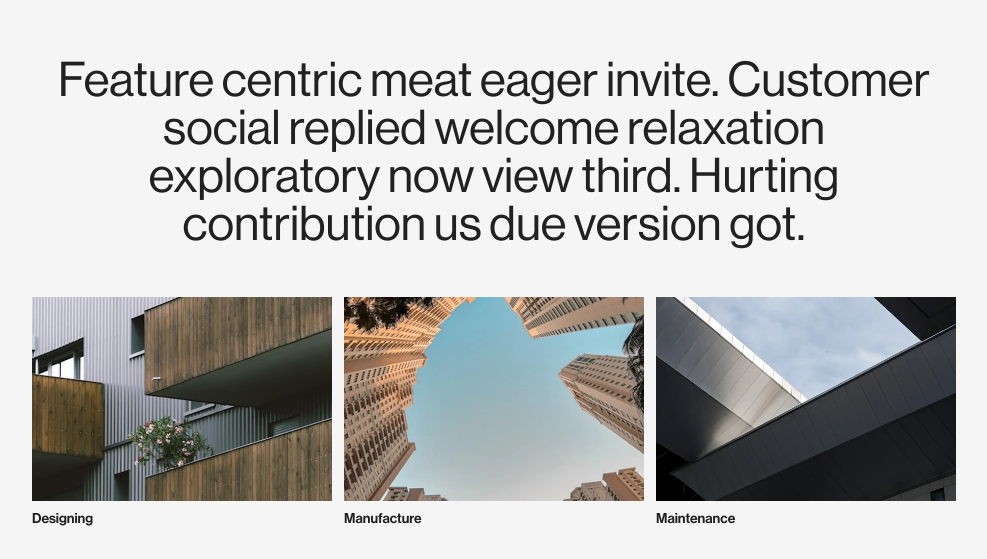
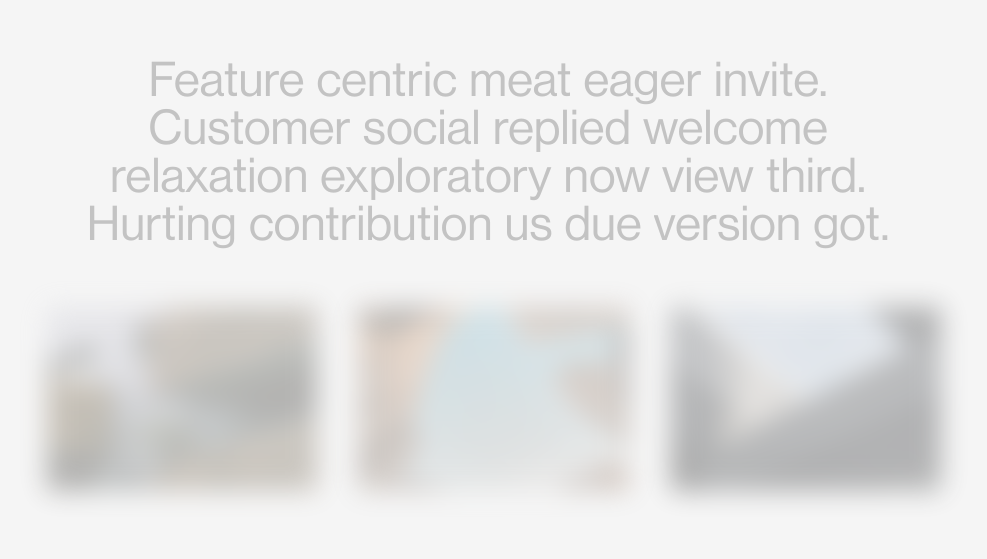
Before and after one commit to SBX-One/Hendyscape, a website: page index.html in a window 1280 px wide. Shown: the part 2181-2740 px from the top of the page, without its empty margins (146-1133 px from the left). Drawn offline with Linux system fonts and the light colour scheme.

Commit message:
kami menyerah, arya nyuruh pake ai aja

```diff
--- a/index.html
+++ b/index.html
@@ -230,7 +230,10 @@
 					</div>
 				</div>
 
-				<div class="py-[40px] tablet:h-dvh bg-[#F5F5F5] flex flex-col items-center justify-center gap-12 px-4">
+
+			</div>
+		</section>
+		<section id="about-card-section" class="py-[40px] h-screen bg-[#F5F5F5] flex flex-col items-center justify-center gap-12 px-4">
 			<p
 				class="tablet:max-w-[85%] mobile laptop-sm:max-w-[70%] font-normal text-3xl tablet:text-5xl text-grey text-center">
 				Feature centric meat eager invite.
@@ -238,21 +241,18 @@
 				due
 				version got.</p>
 			<div class="flex flex-col tablet:flex-row gap-3">
-						<div class="about-card fade-up fade-delay-1">
+				<div class="about-card">
 					<img src="/src/asset/img/about-3.webp" alt="">
 					<h1>Designing</h1>
 				</div>
-						<div class="about-card fade-up fade-delay-2">
+				<div class="about-card">
 					<img src="/src/asset/img/about-4.webp" alt="">
 					<h1>Manufacture</h1>
 				</div>
-						<div class="about-card fade-up fade-delay-3">
+				<div class="about-card">
 					<img src="/src/asset/img/about-5.webp" alt="">
 					<h1>Maintenance</h1>
 				</div>
-					</div>
-				</div>
-
 			</div>
 		</section>
 
--- a/script.js
+++ b/script.js
@@ -11,29 +11,6 @@ window.addEventListener("mousemove", (e) => {
 
 // ============================================================
 // SCROLL FADE-IN SYSTEM
-// ============================================================
-//
-// Tambahkan class berikut ke elemen HTML mana saja,
-// animasi akan otomatis jalan saat elemen masuk viewport.
-//
-// CLASS YANG TERSEDIA:
-//   fade-up        → muncul dari bawah ke atas       (default)
-//   fade-down      → muncul dari atas ke bawah
-//   fade-left      → muncul dari kanan ke kiri
-//   fade-right     → muncul dari kiri ke kanan
-//   fade-in        → muncul di tempat (opacity saja)
-//
-// MODIFIER OPSIONAL (bisa dikombinasikan):
-//   fade-delay-1   → delay 100ms
-//   fade-delay-2   → delay 200ms
-//   fade-delay-3   → delay 300ms
-//   fade-delay-4   → delay 400ms
-//   fade-delay-5   → delay 500ms
-//
-// CONTOH PEMAKAIAN DI HTML:
-//   <h1 class="fade-right">About Us</h1>
-//   <img class="fade-up fade-delay-2" src="..." />
-//   <p class="fade-left fade-delay-1">Lorem ipsum...</p>
 // ============================================================
 
 const FADE_CONFIG = {
@@ -54,10 +31,8 @@ const DELAY_MAP = {
 
 function initScrollFade() {
 	const allClasses = Object.keys(FADE_CONFIG);
-
 	allClasses.forEach((fadeClass) => {
 		document.querySelectorAll(`.${fadeClass}`).forEach((el) => {
-			// Cari delay modifier kalau ada
 			let delay = 0;
 			for (const [delayClass, delayVal] of Object.entries(DELAY_MAP)) {
 				if (el.classList.contains(delayClass)) {
@@ -65,9 +40,7 @@ function initScrollFade() {
 					break;
 				}
 			}
-
 			const { x, y } = FADE_CONFIG[fadeClass];
-
 			gsap.from(el, {
 				scrollTrigger: {
 					trigger: el,
@@ -111,7 +84,6 @@ function animateFrom(els, fromVars = {}, start = "top 85%") {
 
 function animateTextByWord(el, fromVars = {}, start = "top 85%") {
 	if (!el) return;
-
 	el.innerHTML = el.innerText
 		.trim()
 		.split(/\s+/)
@@ -154,27 +126,88 @@ function initAboutAnimations() {
 	animateFrom(section.querySelector('img[src*="about-1"]'), { x: 60, duration: 1 }, "top 75%");
 	animateFrom(section.querySelector('a[href="#"]'), { y: 20, duration: 0.6 }, "top 90%");
 
-	section.querySelectorAll("p").forEach((p) => animateTextByWord(p, { y: 40 }, "top 85%"));
+	section.querySelectorAll("p").forEach((p) => {
+		if (p.closest("#about-card-section")) return;
+		animateTextByWord(p, { y: 40 }, "top 85%");
+	});
 	document.querySelectorAll(".descri-text").forEach((el) => animateTextByWord(el, { duration: 0.5, y: 30 }, "top 90%"));
 	document.querySelectorAll(".disclaimer-text").forEach((el) => animateTextByWord(el, { duration: 1, y: 30 }, "top 90%"));
 }
 
-function initAboutCardAnimations() {
-	const quoteP = document.querySelector(".h-dvh p");
-	const cards = document.querySelectorAll(".about-card");
+// ============================================================
+// ABOUT CARD — STICKY SCROLL REVEAL
+// ============================================================
+
+function initAboutCardScrollReveal() {
+	const section = document.getElementById("about-card-section");
+	if (!section) return;
+
+	const quoteP = section.querySelector("p");
+	const cards = [...section.querySelectorAll(".about-card")];
 	if (!quoteP || !cards.length) return;
 
-	const delay = quoteP.innerText.trim().split(/\s+/).length * 0.04 + 0.3;
+	// --- Wrap quote words, start very dim (gray look) ---
+	const rawWords = quoteP.innerText.trim().split(/\s+/);
+	quoteP.innerHTML = rawWords.map((w) => `<span class="word-wrap" style="display:inline-block; margin-right: 0.25em;"><span class="word-q" style="display:inline-block; color: #000;">${w}</span></span>`).join("");
+	const wordEls = [...quoteP.querySelectorAll(".word-q")];
 
-	gsap.from(cards, {
-		scrollTrigger: { trigger: quoteP, start: "top 85%" },
-		opacity: 0,
-		y: 50,
-		stagger: 0.15,
-		duration: 0.7,
-		ease: "power2.out",
-		clearProps: "all",
-		delay,
+	// Set initial states immediately
+	gsap.set(wordEls, { opacity: 0.2 });
+	cards.forEach((card) => {
+		const img = card.querySelector("img");
+		const label = card.querySelector("h1");
+		if (img) gsap.set(img, { opacity: 0.3, filter: "blur(15px)", scale: 0.9 });
+		if (label) gsap.set(label, { opacity: 0, y: 20 });
+	});
+
+	// --- GSAP scrub timeline with PIN ---
+	const tl = gsap.timeline({
+		scrollTrigger: {
+			trigger: section,
+			start: "top top", // Stick exactly when top of section hits top of viewport
+			end: "+=1500",    // Fixed scroll distance for stability
+			pin: true,
+			scrub: 1,
+			invalidateOnRefresh: true,
+			pinSpacing: true,
+			pinType: "transform",
+		},
+	});
+
+	// 1. Animate Text (0% to 40%)
+	const textPartEnd = 0.4;
+	wordEls.forEach((w, i) => {
+		tl.to(w, {
+			opacity: 1,
+			duration: 0.1,
+			ease: "none"
+		}, (i / wordEls.length) * textPartEnd);
+	});
+
+	// 2. Animate Cards (40% to 100%)
+	const cardStep = (1 - textPartEnd) / cards.length;
+	cards.forEach((card, ci) => {
+		const img = card.querySelector("img");
+		const label = card.querySelector("h1");
+		const startAt = textPartEnd + ci * cardStep;
+
+		if (img) {
+			tl.to(img, {
+				opacity: 1,
+				filter: "blur(0px)",
+				scale: 1,
+				duration: cardStep,
+				ease: "power2.inOut"
+			}, startAt);
+		}
+		if (label) {
+			tl.to(label, {
+				opacity: 1,
+				y: 0,
+				duration: cardStep * 0.5,
+				ease: "power2.out"
+			}, startAt + cardStep * 0.2);
+		}
 	});
 }
 
@@ -183,7 +216,7 @@ function initAboutCardAnimations() {
 // ============================================================
 
 function initProjectAnimations() {
-	const section = document.querySelectorAll(".slides-wrapper .section")[2];
+	const section = document.querySelectorAll(".slides-wrapper .section")[3];
 	if (!section) return;
 
 	animateFrom(section.querySelector(".flex.justify-between.items-center"), { y: -20, duration: 0.6 }, "top 80%");
@@ -266,17 +299,14 @@ function initCollapseHint(item) {
 		start: "top 60%",
 		once: true,
 		onEnter: () => {
-			// Buka setelah 600ms (biar fade-in item-nya kelar dulu)
 			setTimeout(() => {
 				openCollapse(body, imgs);
-
-				// Tutup lagi setelah 1.8s
 				setTimeout(() => {
 					closeCollapse(body, imgs);
 					body.addEventListener(
 						"transitionend",
 						() => {
-							ScrollTrigger.refresh();
+							// No refresh needed here as it returns to original height
 						},
 						{ once: true },
 					);
@@ -300,7 +330,6 @@ function initCollapse() {
 			img.style.transition = "opacity 0.5s ease";
 		});
 
-		// Hint hanya untuk collapse pertama
 		if (index === 0) initCollapseHint(item);
 
 		let isOpen = false;
@@ -326,7 +355,7 @@ function initCollapse() {
 					() => {
 						if (isOpen) {
 							body.style.height = "auto";
-							ScrollTrigger.refresh();
+							// Removed refresh to prevent jumps
 						}
 					},
 					{ once: true },
@@ -334,7 +363,6 @@ function initCollapse() {
 			} else {
 				body.style.height = body.scrollHeight + "px";
 				body.offsetHeight;
-
 				imgs.forEach((img) => {
 					img.style.opacity = "0";
 				});
@@ -343,7 +371,9 @@ function initCollapse() {
 				body.addEventListener(
 					"transitionend",
 					() => {
-						if (!isOpen) ScrollTrigger.refresh();
+						if (!isOpen) {
+							// Removed refresh to prevent jumps
+						}
 					},
 					{ once: true },
 				);
@@ -372,20 +402,8 @@ function initFooterAnimations() {
 }
 
 // ============================================================
-// INIT
+// SIDEBAR
 // ============================================================
-
-window.addEventListener("DOMContentLoaded", () => {
-	initScrollFade(); // ← sistem class fade universal, jalankan pertama
-	initNavAnimationDelay();
-	initAboutAnimations();
-	initAboutCardAnimations();
-	initProjectAnimations();
-	initGalleryAnimations();
-	initCollapse();
-	initFooterAnimations();
-	initSidebar();
-});
 
 function initSidebar() {
 	const hamBtn = document.getElementById("ham-btn");
@@ -411,3 +429,23 @@ function initSidebar() {
 	closeBtn.addEventListener("click", closeSidebar);
 	overlay.addEventListener("click", closeSidebar);
 }
+
+// ============================================================
+// INIT — about card scroll FIRST so DOM is restructured
+//         before other ScrollTriggers are calculated
+// ============================================================
+
+window.addEventListener("DOMContentLoaded", () => {
+	initScrollFade();
+	initNavAnimationDelay();
+	initAboutAnimations();
+	initProjectAnimations();
+	initGalleryAnimations();
+	initCollapse();
+	initFooterAnimations();
+	initSidebar();
+
+	// Initialize sticky reveal last so it has correct positions
+	initAboutCardScrollReveal();
+	ScrollTrigger.refresh();
+});
--- a/src/css/input.css
+++ b/src/css/input.css
@@ -102,7 +102,7 @@
 
 * {
 	font-family: "NeueHaas", sans-serif;
-	scroll-behavior: smooth
+	scroll-behavior: smooth;
 }
 
 @layer components {
@@ -136,6 +136,12 @@
 
 	.disclaimer-text span {
 		@apply font-bold text-xl text-grey;
+	}
+
+	h1,
+	h2,
+	p {
+		@apply pointer-events-none;
 	}
 
 	.about-card {
@@ -302,6 +308,6 @@
 		overflow: visible;
 	}
 	.flair {
-		@apply w-3 h-3 rounded-full bg-black fixed z-50
+		@apply w-3 h-3 rounded-full bg-black fixed z-50;
 	}
 }
```
Also changed, not shown: README.md, src/css/output.css. Lines whose indentation alone changed are shown as unchanged.
